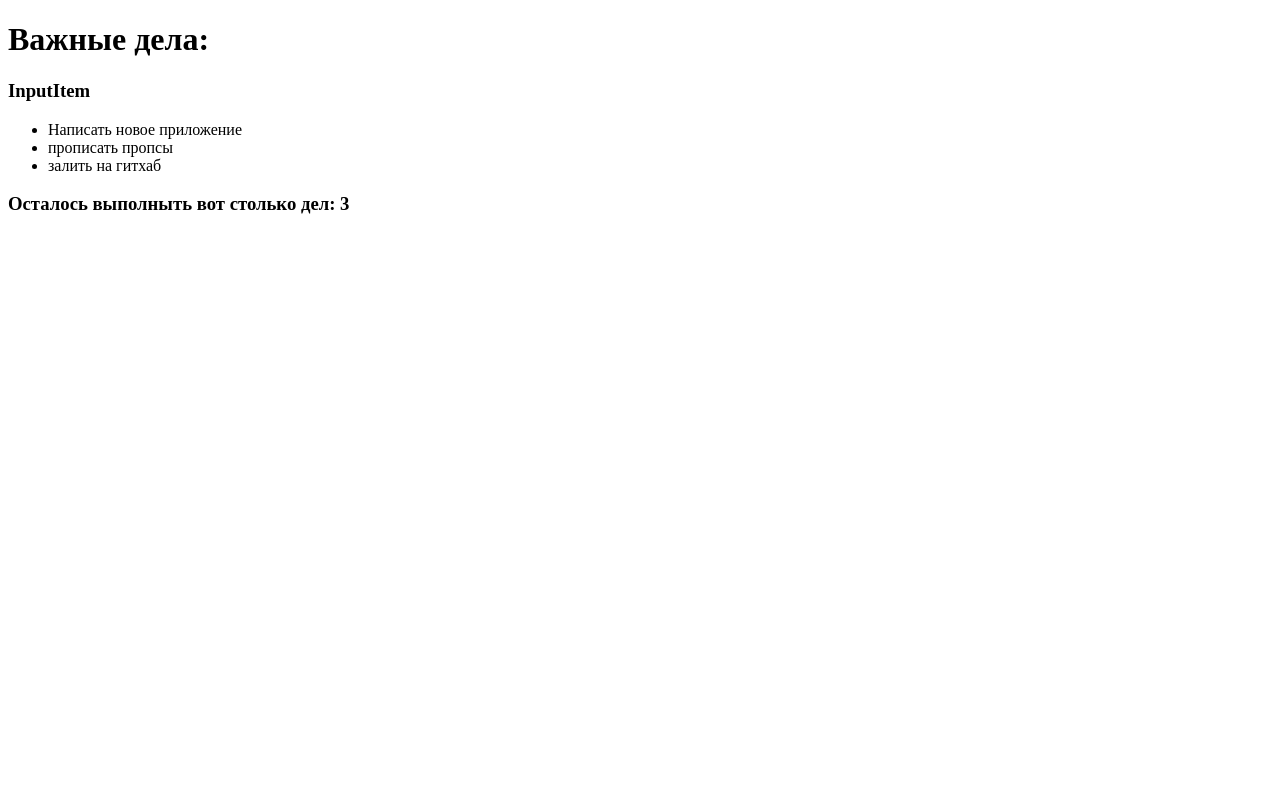
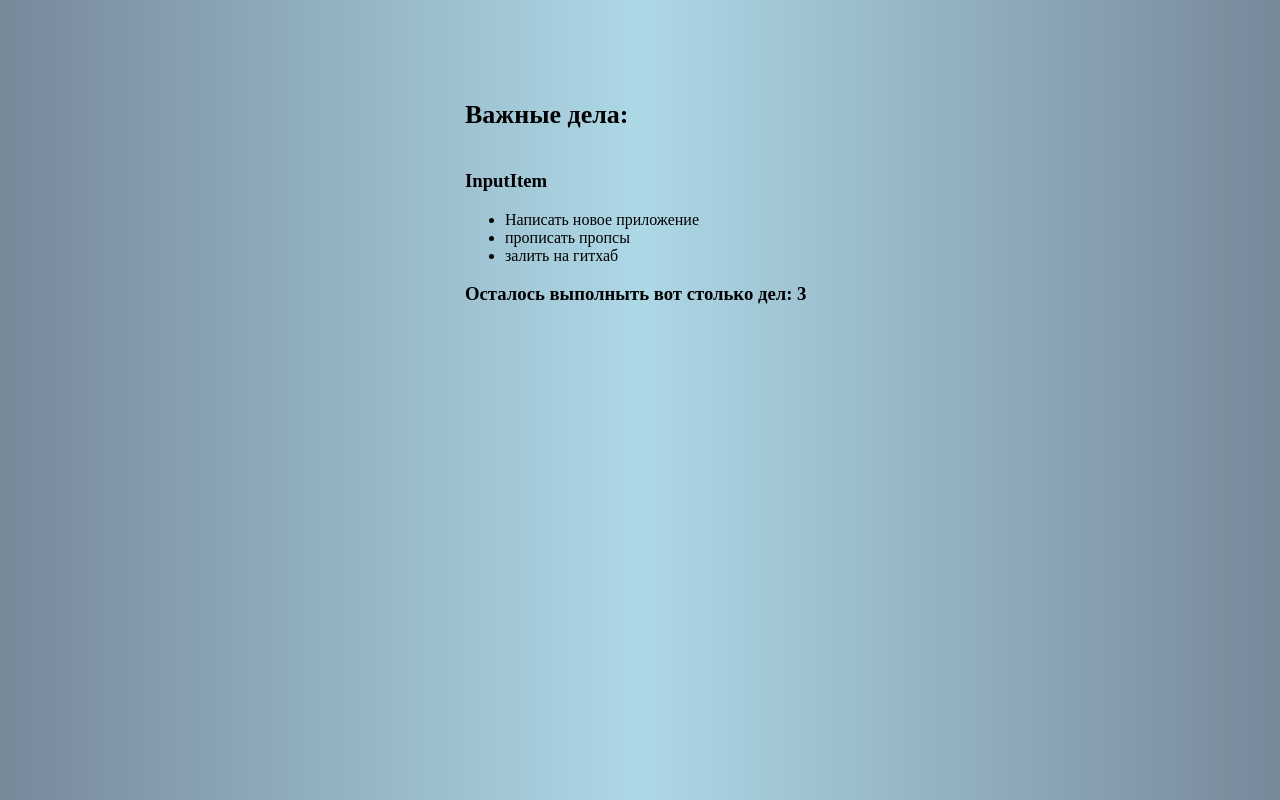
Before and after one commit to WebHeroSchool/Liuba_react, a React (Create React App) app: page / in a window 1280 px wide. Built offline with nearby package versions, Linux system fonts and the light colour scheme.

Commit message:
add styles

```diff
--- /dev/null
+++ b/src/components/App/App.css
@@ -0,0 +1,19 @@
+body {
+  background-image: linear-gradient(to right, #778899, #ADD8E6, #778899);
+  height: 100%;
+  font-family: Brush Script MT;
+}
+
+.wrap {
+  margin: auto;
+  width: 350px;
+}
+
+.wrap__title {
+  margin: 100px 0 40px;
+  font-size: 26px;
+}
+
+.wrap__input{
+  margin-right: 40px;
+}
--- a/src/components/App/App.js
+++ b/src/components/App/App.js
@@ -2,6 +2,7 @@ import React from 'react';
 import ItemList from '../ItemList/ItemList';
 import InputItem from '../InputItem/InputItem';
 import Footer from '../Footer/Footer';
+import './App.css';
 
 const todoItem ='Написать новое приложение';
 
@@ -18,11 +19,11 @@ const App = () => {
         }
     ]
   return(
-  <div>
-      <h1>Важные дела:</h1>
+  <div className="wrap">
+      <h1 className="wrap__title">Важные дела:</h1>
       <InputItem />
-      <ItemList items={items} />
-      <Footer count={3} />
+      <ItemList items = {items} />
+      <Footer count ={3} />
   </div>);
   }
 
```
